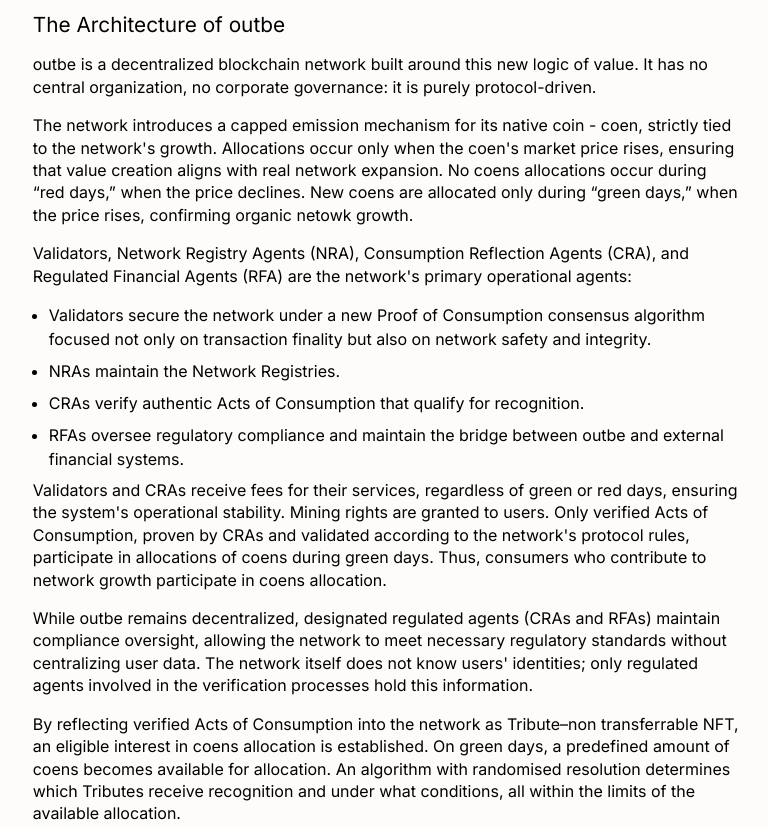
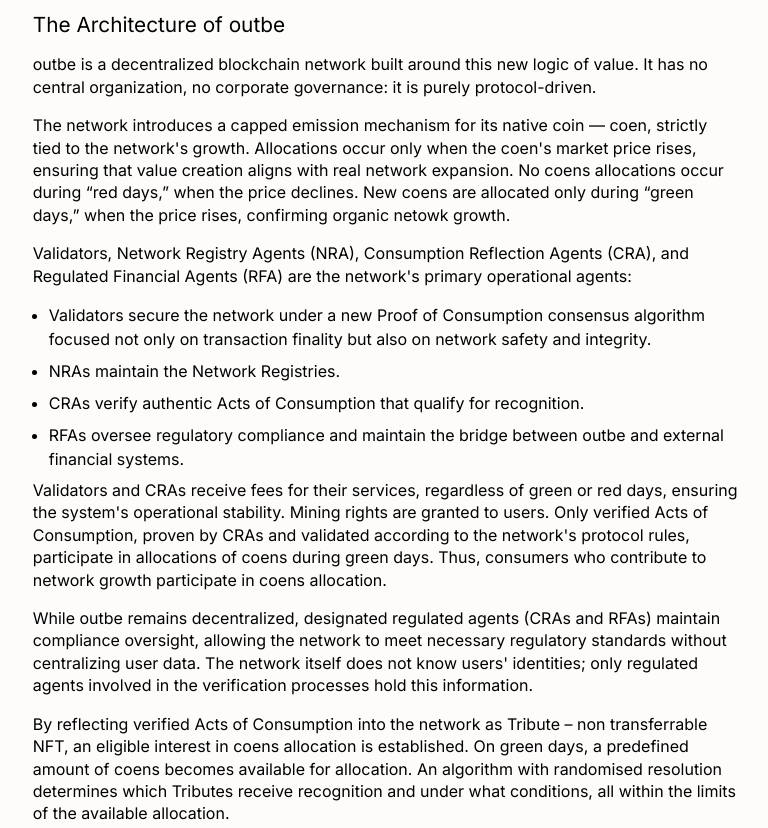
Before and after one commit to outbe/outbe.github.io, a plain HTML site: page index.html in a window 1280 px wide. Shown: the part 958-1786 px from the top of the page, without its empty margins (290-1058 px from the left). Drawn offline with nearby package versions, Linux system fonts and the light colour scheme.

Commit message:
Update index.html
minor grammar change

```diff
--- a/index.html
+++ b/index.html
@@ -84,14 +84,14 @@
                         <p>In conventional economic theory, capital gain is defined as the return on ownership, investment, or strategic positioning. The investor is the subject of accumulation; the consumer is treated as an external function, necessary but excluded. Within this logic, consumption is the endpoint of value circulation, not its origin.</p>
                         <p>outbe proposes a structural inversion. Capital gain is not simply a return to investors extracted from consumer behavior, but a symbolic and monetary return to the consumer, recognizing their generative role in the system. <strong>Gratis</strong> is the name for that return.</p>
                         <p>In this system, consumption is not merely the use or payment for goods and services; it is a performative act that inscribes the subject into a symbolic and economic order. To consume is to participate in the creation and distribution of value, not only financially, but symbolically, socially, and structurally. The consumer not only absorbs value, but they also activate and legitimize it.</p>
-                        <p>Capital gain, then, must be reframed. It is not a surplus for the asset-holder; it is a return from the system to the one whose Acts of Consumption enabled the very existence of that value. The consumer is not peripheral—they are the condition that makes value creation possible.</p>
+                        <p>Capital gain, then, must be reframed. It is not a surplus for the asset-holder; it is a return from the system to the one whose Acts of Consumption enabled the very existence of that value. The consumer is not peripheral — they are the condition that makes value creation possible.</p>
                         <p>Gratis, in this sense, is not metaphorical; it is monetary. Yet it is not limited to direct financial return. It also manifests as visibility, access, influence, trust, and symbolic capital. These forms do not dilute the economic core of Gratis; they extend it across multiple registers of value. What matters is the system's ability to recognize and reciprocate the consumer's generative act.</p>
                         <p>This transformation is already underway. The dynamics of platform economies, decentralized networks, and user-data monetization all point to the shifting role of the consumer, from endpoint to creator. The rise of user dividends, blockchain-based incentive structures, and attention economies further underscores this trend.</p>
                         <p>To frame capital gain as Gratis is to redefine the subject of economic value. It is not only the owner, but the performer. In a symbolic economy, every Act of Consumption is an event, and it calls for recognition.</p>
 
                         <h2>The Architecture of outbe</h2>
                         <p>outbe is a decentralized blockchain network built around this new logic of value. It has no central organization, no corporate governance: it is purely protocol-driven.</p>
-                        <p>The network introduces a capped emission mechanism for its native coin - coen, strictly tied to the network's growth. Allocations occur only when the coen's market price rises, ensuring that value creation aligns with real network expansion. No coens allocations occur during “red days,” when the price declines. New coens are allocated only during “green days,” when the price rises, confirming organic netowk growth.</p>
+                        <p>The network introduces a capped emission mechanism for its native coin — coen, strictly tied to the network's growth. Allocations occur only when the coen's market price rises, ensuring that value creation aligns with real network expansion. No coens allocations occur during “red days,” when the price declines. New coens are allocated only during “green days,” when the price rises, confirming organic netowk growth.</p>
                         <p>Validators, Network Registry Agents (NRA), Consumption Reflection Agents (CRA), and Regulated Financial Agents (RFA) are the network's primary operational agents:</p>
                         <ul class="list-disc">
                             <li><strong>Validators</strong> secure the network under a new Proof of Consumption consensus algorithm focused not only on transaction finality but also on network safety and integrity.</li>
@@ -102,8 +102,8 @@
 
                         <p>Validators and CRAs receive fees for their services, regardless of green or red days, ensuring the system's operational stability. Mining rights are granted to users. Only verified Acts of Consumption, proven by CRAs and validated according to the network's protocol rules, participate in allocations of coens during green days. Thus, consumers who contribute to network growth participate in coens allocation.</p>
                         <p>While outbe remains decentralized, designated regulated agents (CRAs and RFAs) maintain compliance oversight, allowing the network to meet necessary regulatory standards without centralizing user data. The network itself does not know users' identities; only regulated agents involved in the verification processes hold this information.</p>
-                        <p>By reflecting verified Acts of Consumption into the network as Tribute–non transferrable NFT, an eligible interest in coens allocation is established. On green days, a predefined amount of coens becomes available for allocation. An algorithm with randomised resolution determines which Tributes receive recognition and under what conditions, all within the limits of the available allocation.</p>
-                        <p>When coen price increases by the rate defined for each Tribute, the account associated with that Tribute mines Gratis—non transferrable fungible token that can be exchanged for coens at the user’s discretion. This system architecture distinguishes participation (Tribute) and gratitude (Gratis), ensuring recognition is directly tied to actual network growth.</p>
+                        <p>By reflecting verified Acts of Consumption into the network as Tribute – non transferrable NFT, an eligible interest in coens allocation is established. On green days, a predefined amount of coens becomes available for allocation. An algorithm with randomised resolution determines which Tributes receive recognition and under what conditions, all within the limits of the available allocation.</p>
+                        <p>When coen price increases by the rate defined for each Tribute, the account associated with that Tribute mines Gratis — non transferrable fungible token that can be exchanged for coens at the user’s discretion. This system architecture distinguishes participation (Tribute) and gratitude (Gratis), ensuring recognition is directly tied to actual network growth.</p>
                         <p>outbe is an economic system: one where participation, not possession, is the condition of value creation and distribution.</p>
                     </div>
                 </div>
```
